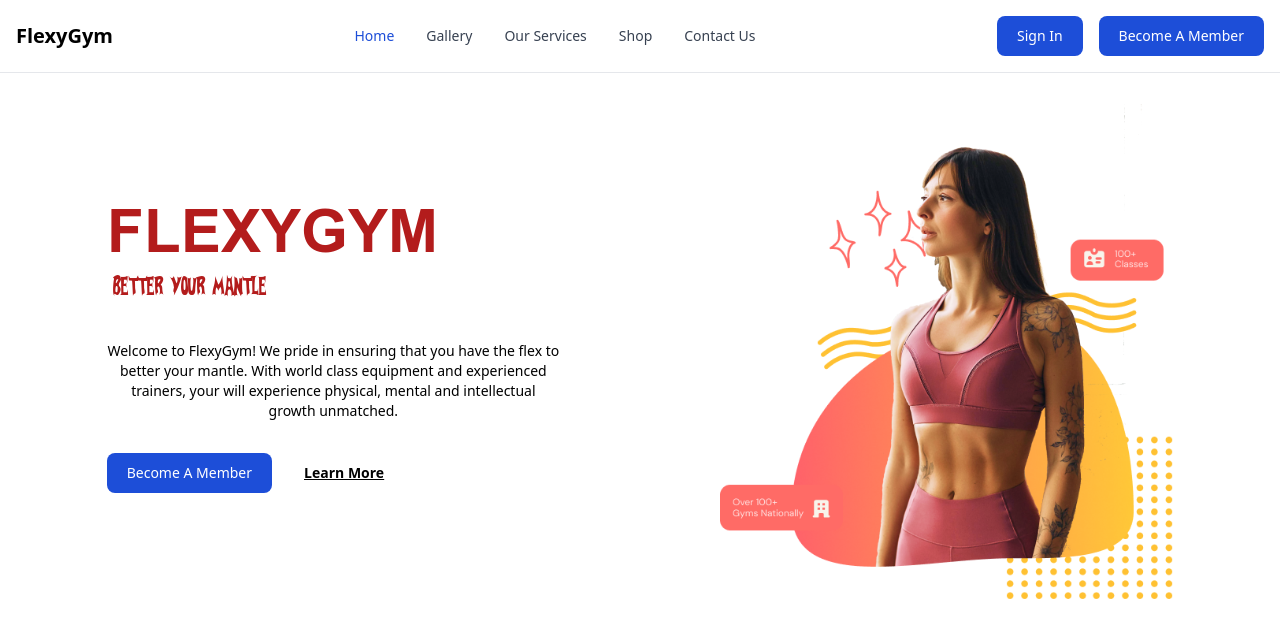
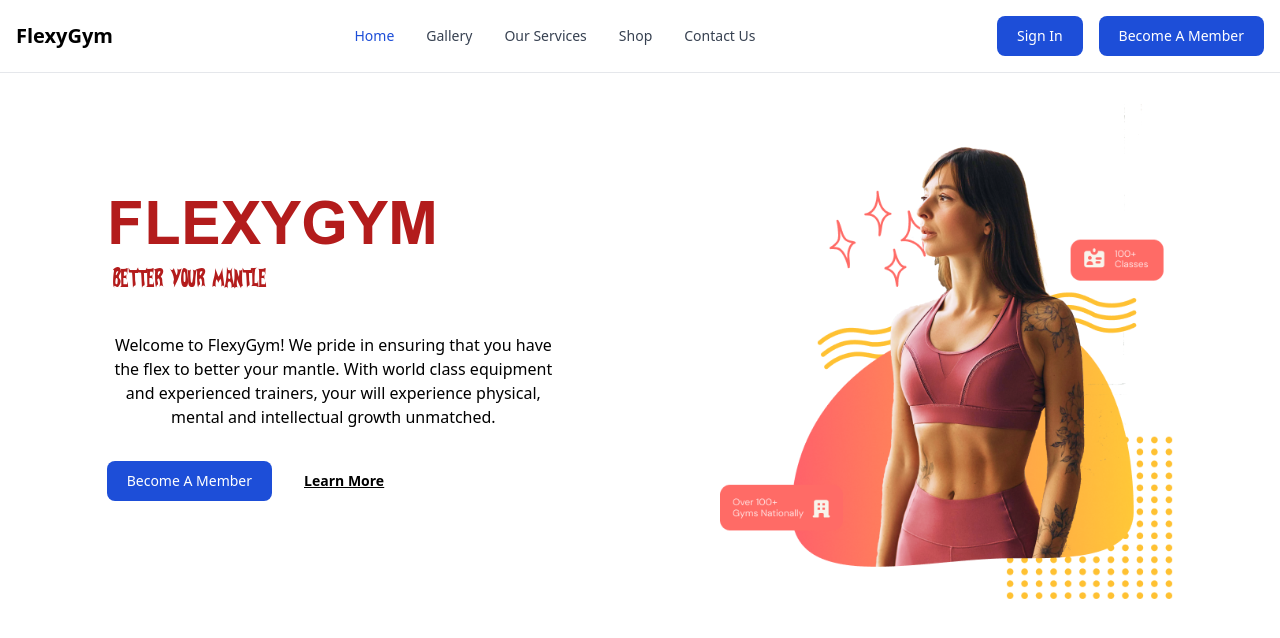
Before and after one commit to sereyatiampati/Fitness-App, a React (Create React App) app: page / in a window 1280 px wide. Shown: the top 638 px of the page. Built offline with nearby package versions, Linux system fonts and the light colour scheme.

Commit message:
minor stylle fixes

```diff
--- a/src/components/landing/Landing.js
+++ b/src/components/landing/Landing.js
@@ -34,7 +34,7 @@ function Landing(){
               </div>
             </div>
 
-            <p className="mt-8 text-sm">
+            <p className="mt-8 text-base">
               Welcome to FlexyGym! We pride in ensuring that you have the flex to better your mantle.
               With world class equipment and experienced trainers, your will experience physical, mental and intellectual growth unmatched.
             </p>
```
Also changed, not shown: src/dist/output.css.
